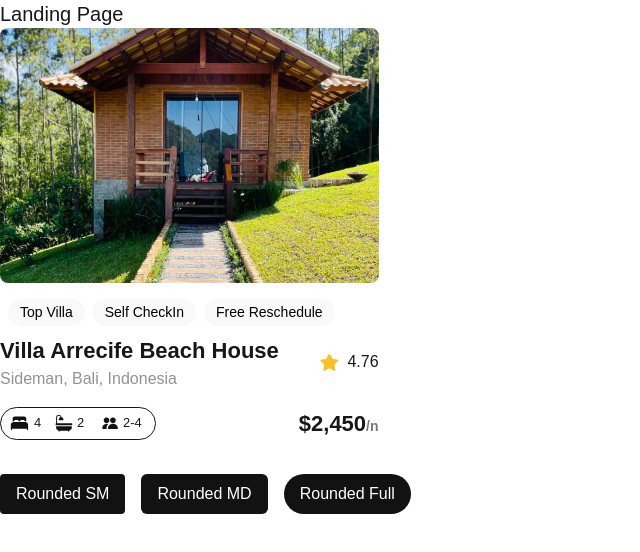
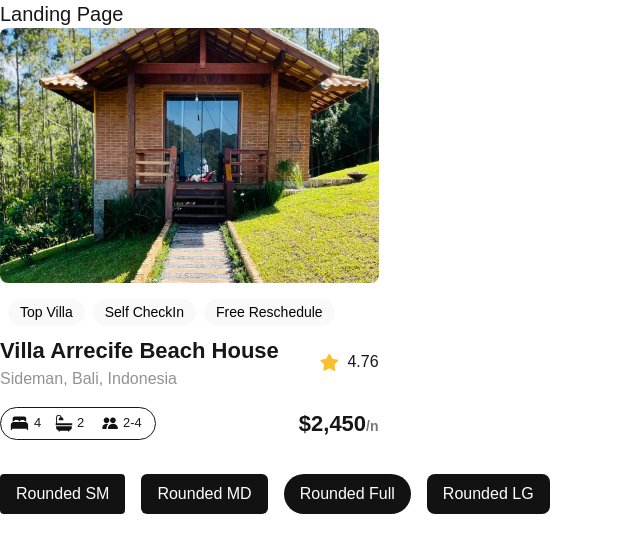
Before and after one commit to Baraka24/alx-project-0x00-setup, a Next.js app in the folder alx-project-0x00/: page /landing in a window 1280 px wide. Shown: the top 552 px of the page, without its empty margins (0-640 px from the left). Built offline with nearby package versions, Linux system fonts and the light colour scheme.

Commit message:
Advanced Task

```diff
--- a/alx-project-0x00/components/Button.tsx
+++ b/alx-project-0x00/components/Button.tsx
@@ -19,6 +19,7 @@ const Button: React.FC<ButtonProps & React.ButtonHTMLAttributes<HTMLButtonElemen
     "rounded-sm": "rounded-sm",
     "rounded-md": "rounded-md",
     "rounded-full": "rounded-full",
+    "rounded-lg": "rounded-lg",
   }
 
   return (
--- a/alx-project-0x00/interfaces/index.ts
+++ b/alx-project-0x00/interfaces/index.ts
@@ -4,7 +4,7 @@ export interface PillProps {
 
 // Button component interfaces and types
 export type ButtonSize = 'small' | 'medium' | 'large'
-export type ButtonShape = 'rounded-sm' | 'rounded-md' | 'rounded-full'
+export type ButtonShape = 'rounded-sm' | 'rounded-md' | 'rounded-full' | 'rounded-lg'
 
 export interface ButtonProps {
   title: string
--- a/alx-project-0x00/pages/landing.tsx
+++ b/alx-project-0x00/pages/landing.tsx
@@ -11,6 +11,7 @@ const Landing: React.FC =  () => {
         <Button title="Rounded SM" size="medium" shape="rounded-sm" />
         <Button title="Rounded MD" size="medium" shape="rounded-md" />
         <Button title="Rounded Full" size="medium" shape="rounded-full" />
+        <Button title="Rounded LG" size="medium" shape="rounded-lg" />
       </div>
     </div>
   )
--- a/alx-project-0x00/pages/landing/index.tsx
+++ b/alx-project-0x00/pages/landing/index.tsx
@@ -3,10 +3,11 @@ import Button from "@/components/Button"
 
 const LandingButtons: React.FC = () => {
   const sizes: Array<"small" | "medium" | "large"> = ["small", "medium", "large"]
-  const shapes: Array<"rounded-sm" | "rounded-md" | "rounded-full"> = [
+  const shapes: Array<"rounded-sm" | "rounded-md" | "rounded-full" | "rounded-lg"> = [
     "rounded-sm",
     "rounded-md",
     "rounded-full",
+    "rounded-lg",
   ]
 
   return (
```
